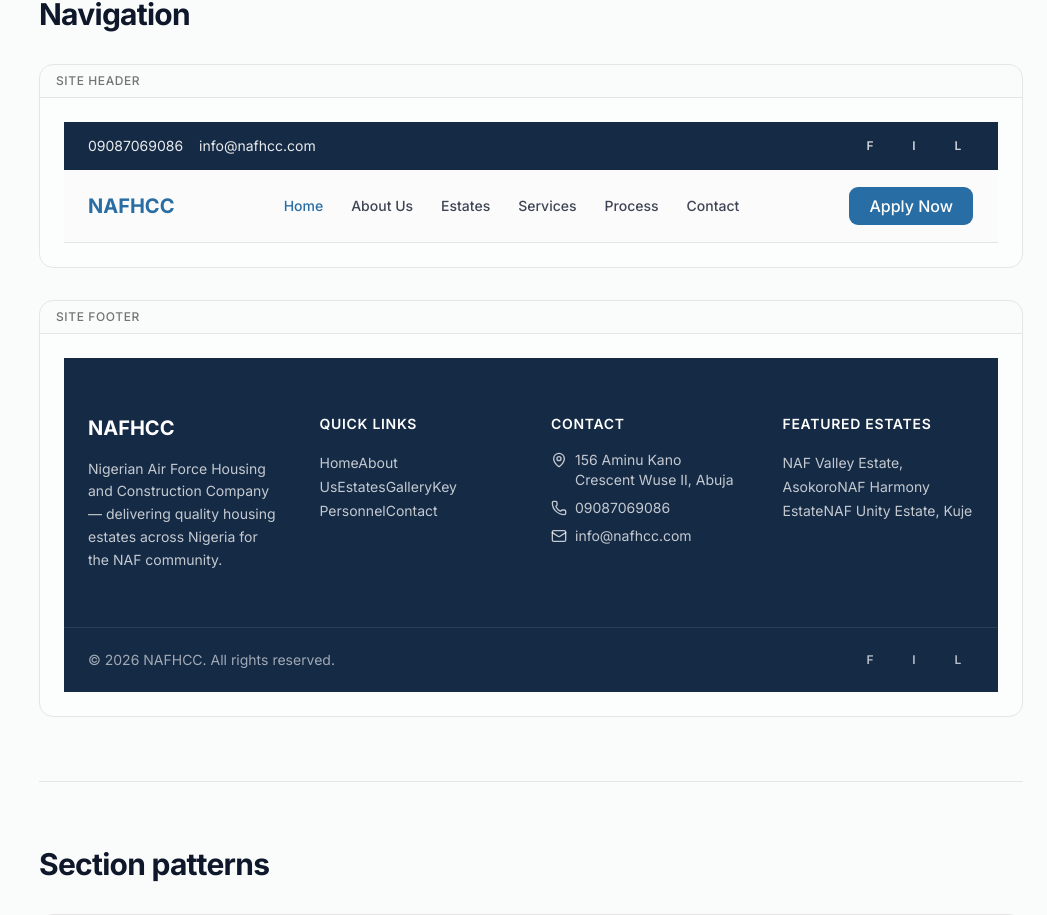
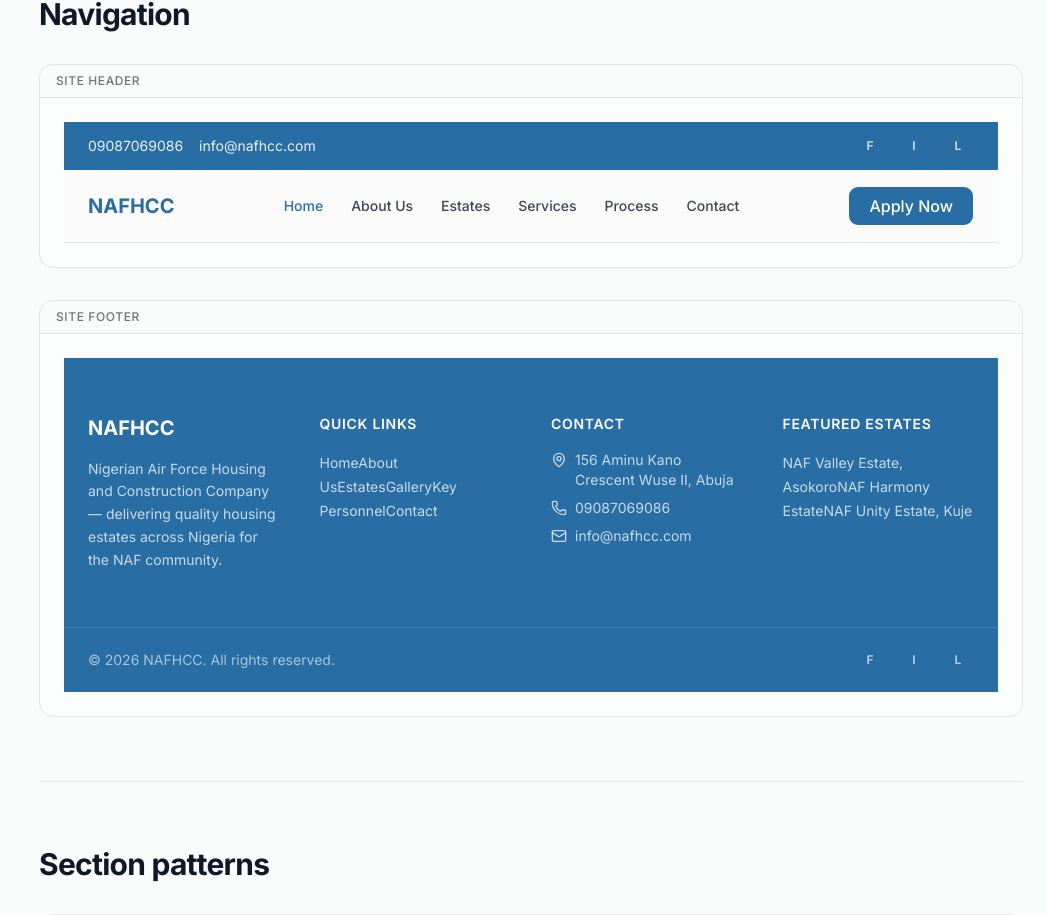
Before and after one commit to codegiyu/nafhcc-public, a Next.js app: page /internal/styleguide in a window 1280 px wide. Shown: the part 5520-6435 px from the top of the page, without its empty margins (233-1280 px from the left). Built offline with nearby package versions, Linux system fonts and the light colour scheme; no server answers.

Commit message:
chore: utility bar and footer backgrounds changed from navy to primary

```diff
--- a/components/layout/site-footer.tsx
+++ b/components/layout/site-footer.tsx
@@ -24,7 +24,7 @@ export function SiteFooter({ className }: SiteFooterProps) {
   const featuredEstates = getHomepageContent().estates.items;
 
   return (
-    <footer className={cn('bg-navy text-white', className)}>
+    <footer className={cn('bg-primary text-white', className)}>
       <div className="mx-auto grid max-w-container-wide gap-10 px-6 py-14 md:grid-cols-2 lg:grid-cols-4">
         <div>
           <p className="text-xl font-bold">NAFHCC</p>
--- a/components/navigation/utility-bar.tsx
+++ b/components/navigation/utility-bar.tsx
@@ -10,7 +10,7 @@ type UtilityBarProps = {
 
 export function UtilityBar({ className }: UtilityBarProps) {
   return (
-    <div className={cn('bg-navy text-sm text-white/90', className)}>
+    <div className={cn('bg-primary text-sm text-white/90', className)}>
       <div className="mx-auto flex max-w-container-wide flex-wrap items-center justify-between gap-3 px-6 py-2">
         <div className="flex flex-wrap items-center gap-4">
           <a href={`tel:${siteContact.phone}`} className="hover:text-white">
```
